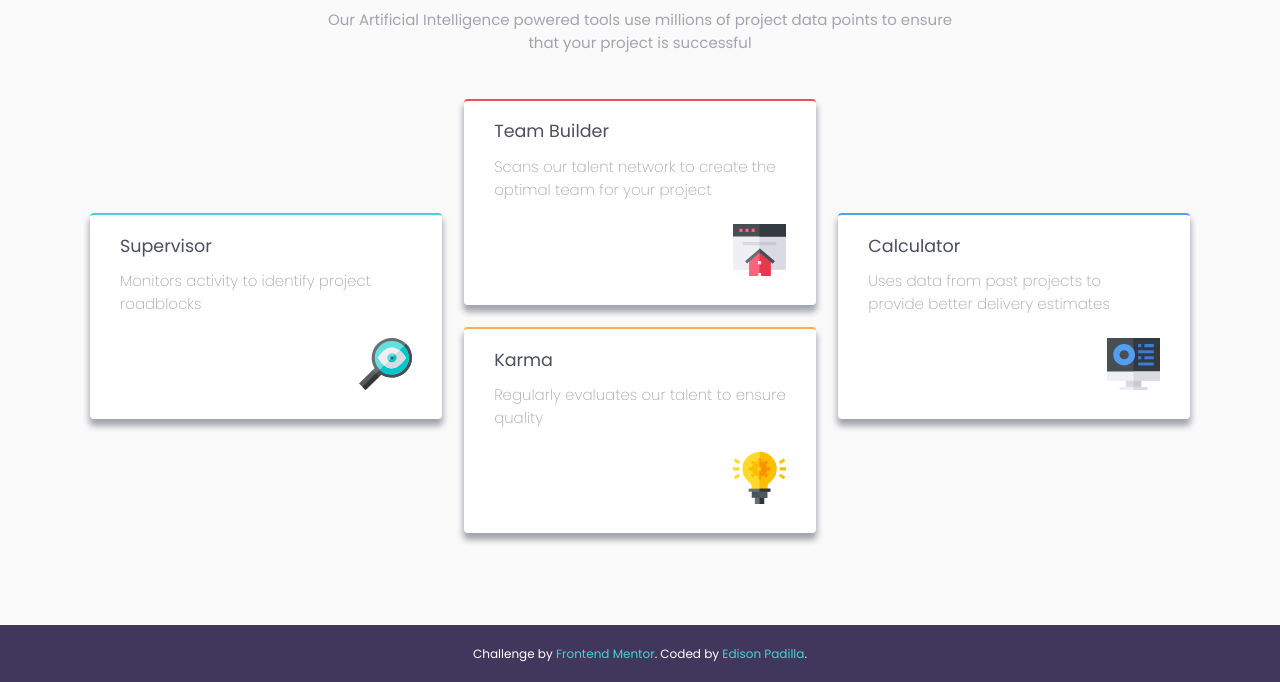
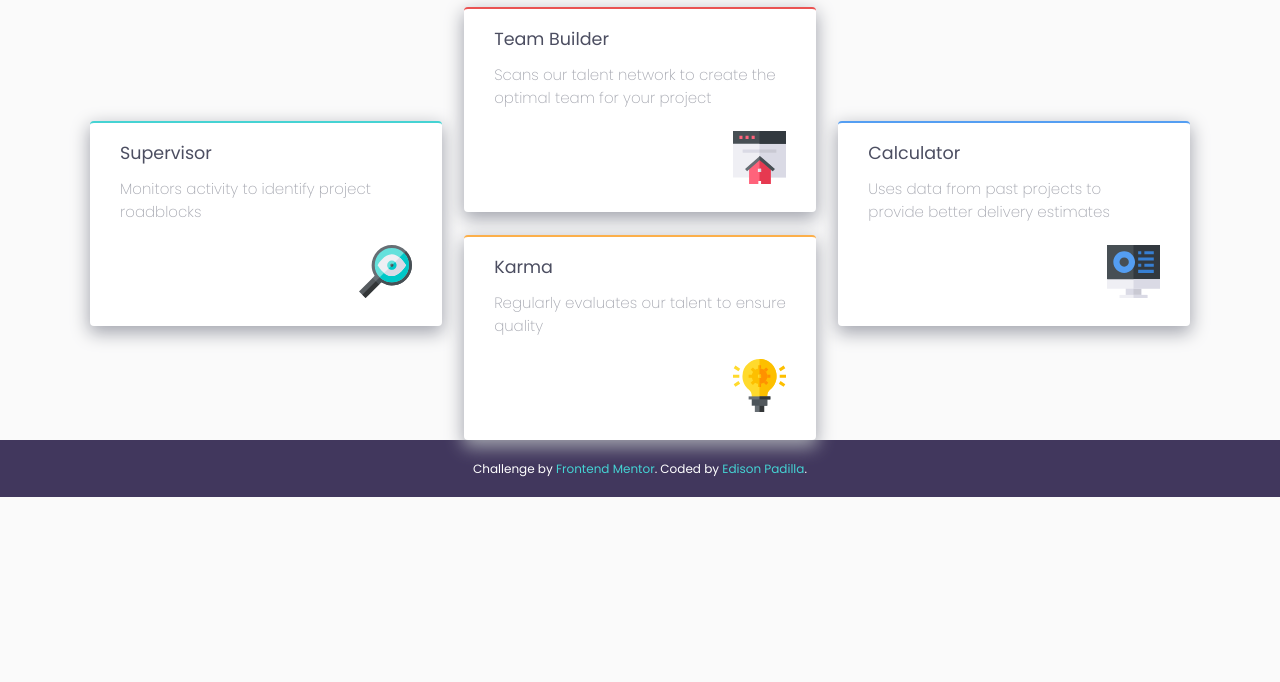
Before and after one commit to EdisonPadilla/Four-card-feature-section, a plain HTML site: page index.html in a window 1280 px wide. Shown: the part 175-857 px from the top of the page. After the commit the page ends 800 px from the top, so only its background shows below. Drawn offline with Linux system fonts and the light colour scheme.

Commit message:
Update style-index.css

```diff
--- a/style-index.css
+++ b/style-index.css
@@ -12,7 +12,7 @@
 body {
   margin: 0px;
   padding: 0px;
-  height: 100vh;
+  min-height: 100vh;
   font-size: 15px;
   font-family: "Poppins", sans-serif;
   background-color: var(--very-light-gray);
@@ -66,7 +66,7 @@ section {
   background-color: #fff;
   border-top: solid 2px var(--very-dark-blue, darkslategrey);
   border-radius: 4px;
-  box-shadow: 0px 6px 6px 1px var(--grayish-blue, darkgrey);
+  box-shadow: 0px 6px 18px 1px var(--grayish-blue, darkgrey);
 }
 
 section h3 {
```
